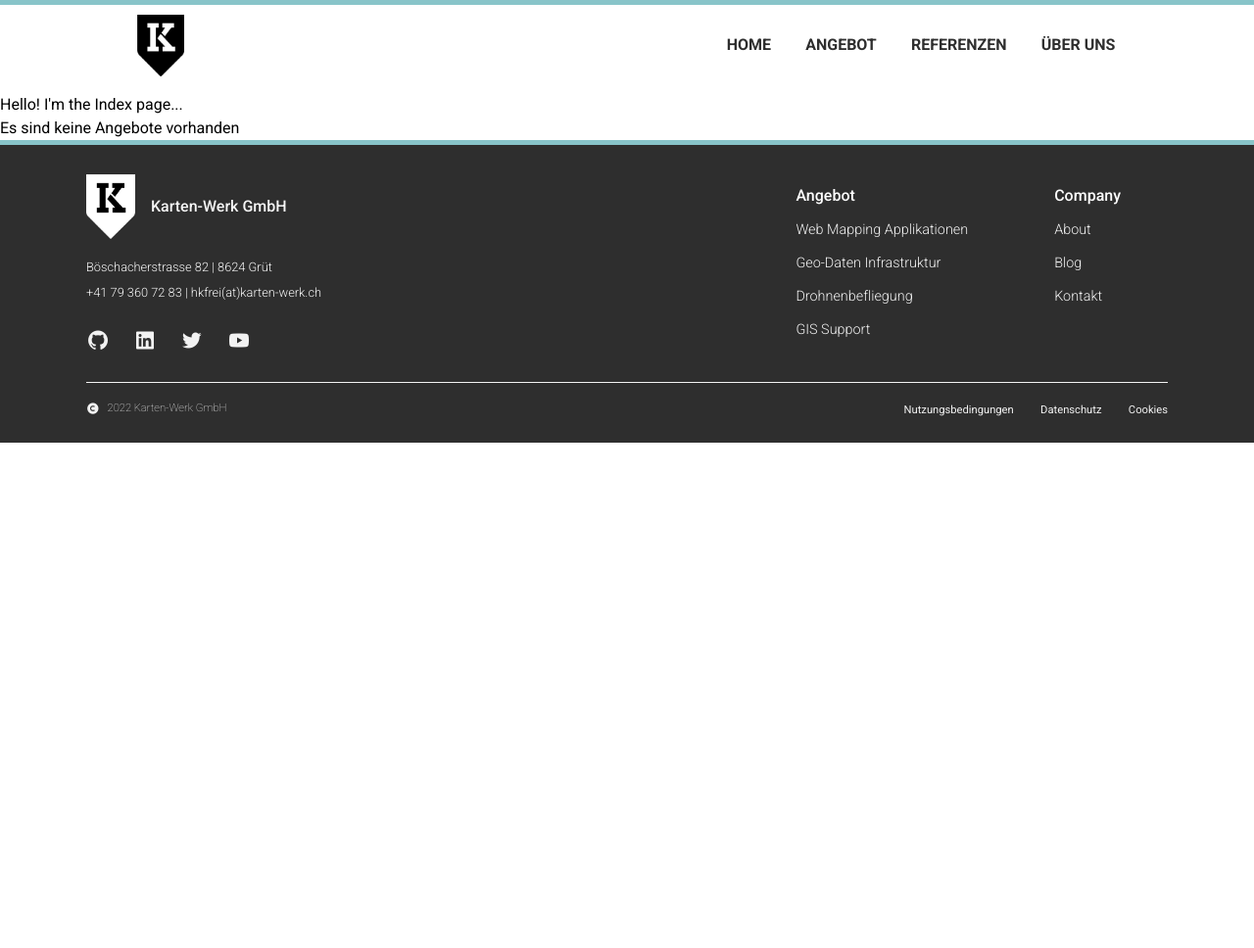
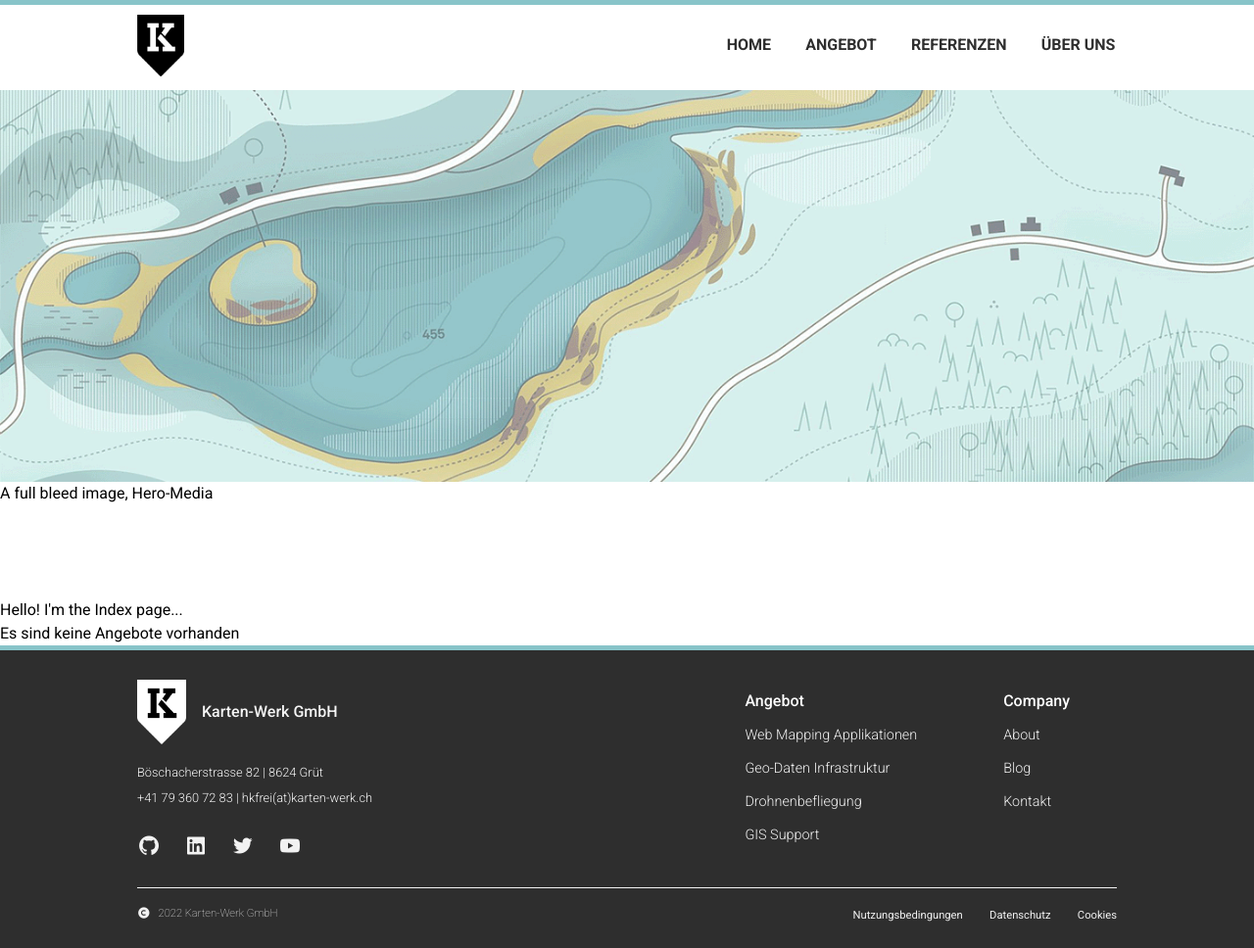
Before and after one commit to hkfrei/multimedia-werk, a Django app: page / in a window 1280 px wide. Shown: the whole page at 98% size. Before the commit the page ends 452 px from the top, so only its background shows below. Run offline with Django 4.2, Linux system fonts and the light colour scheme; data that the repository does not hold is empty.

```diff
--- a/kartenwerk/static/kartenwerk/css/main.css
+++ b/kartenwerk/static/kartenwerk/css/main.css
@@ -199,7 +199,7 @@ a {
 }
 
 .burger-menu[enabled="true"] .burger-menu__panel {
-	position: absolute;
+	position: fixed;
 	top: 0;
 	left: 0;
 	padding: 5rem 1.5rem 2rem 1.5rem;
@@ -263,6 +263,59 @@ a {
 ============================================ */
 
 /* ============================================
+| FULL BLEED BACKGROUND START
+============================================ */
+
+.full-bleed {
+	width: 100vw;
+	margin-left: calc(50% - 50vw);
+}
+
+/**
+   * FLUID TYPE
+   *
+   * Scale text based on viewport and the following variables. Props should be unitless, but will be converted
+   * to REM units. E.G '1' will be converted to '1rem'
+   *
+   * --fluid-type-min-size: The smallest font size. Default 1
+   * --fluid-type-max-size: The largest font size: Default 2
+   * --fluid-type-min-screen: The smallest viewport size that this works for: Default 20
+   * --fluid-type-max-screen: The largest viewport size that this works for: Default 88
+   */
+.fluid-type {
+	--fluid-type-min-size: 1;
+	--fluid-type-max-size: 2;
+	--fluid-type-min-screen: 20;
+	--fluid-type-max-screen: 88;
+
+	/* We multiply by 1rem to essentially stick a rem unit to a number. */
+	font-size: calc(
+		 (var(--fluid-type-min-size) * 1rem) +
+			(
+				var(--fluid-type-max-size) - var(--fluid-type-min-size)
+			) * (100vw - (var(--fluid-type-min-screen) * 1rem)) / (var(--fluid-type-max-screen) -
+					var(--fluid-type-min-screen))
+	);
+}
+
+/*
+  * SET LOCKS ON ELEMENTS
+  */
+h1.fluid-type {
+	--fluid-type-min-size: 2;
+	--fluid-type-max-size: 4;
+}
+
+h2.fluid-type {
+	--fluid-type-min-size: 1.5;
+	--fluid-type-max-size: 2.2;
+}
+
+/* ============================================
+| FULL BLEED BACKGROUND END
+============================================ */
+
+/* ============================================
 | FOOTER START
 ============================================ */
 
@@ -286,8 +339,8 @@ footer {
 }
 
 .container {
-	max-width: 1200px;
-	padding: 1.5rem 3rem;
+	max-width: 65rem;
+	padding: 1.5rem 1.25rem;
 	margin: auto;
 	outline: #88c4c9;
 }
@@ -297,6 +350,10 @@ footer {
 	justify-content: space-between;
 	align-items: center;
 	margin-bottom: 1rem;
+}
+
+.profil {
+	padding-right: 40px;
 }
 
 .profil .logo__area {
@@ -399,7 +456,7 @@ hr {
 	font-size: .7rem;
 }
 
-@media screen and (max-width: 775px) {
+@media screen and (max-width: 767px) {
 	.content__footer {
 		flex-wrap: wrap;
 		justify-content: left;
--- a/kartenwerk/templates/kartenwerk/base.html
+++ b/kartenwerk/templates/kartenwerk/base.html
@@ -54,6 +54,20 @@
         </div>
       </div>
     </header>
+    <figure class="[ full-bleed ] [ feature-figure ]">
+          <img
+            src="{% static 'kartenwerk/img/kartenwerk-bg-1200.png' %}"
+
+            srcset="{% static 'kartenwerk/img/kartenwerk-bg-2200.png' %} 2200w,
+                    {% static 'kartenwerk/img/kartenwerk-bg-1400.png' %} 1400w,
+                    {% static 'kartenwerk/img/kartenwerk-bg-1200.png' %} 1200w,
+                    {% static 'kartenwerk/img/kartenwerk-bg-800.png' %} 800w,
+                    {% static 'kartenwerk/img/kartenwerk-bg-600.png' %} 600w"
+            sizes="100vw"
+            alt="low-angle photography of trees"
+          />
+          <figcaption>A full bleed image, Hero-Media</figcaption>
+        </figure>
     <div id="content">{% block content %}{% endblock %}</div>
     <footer>
       <div class="container">
```
